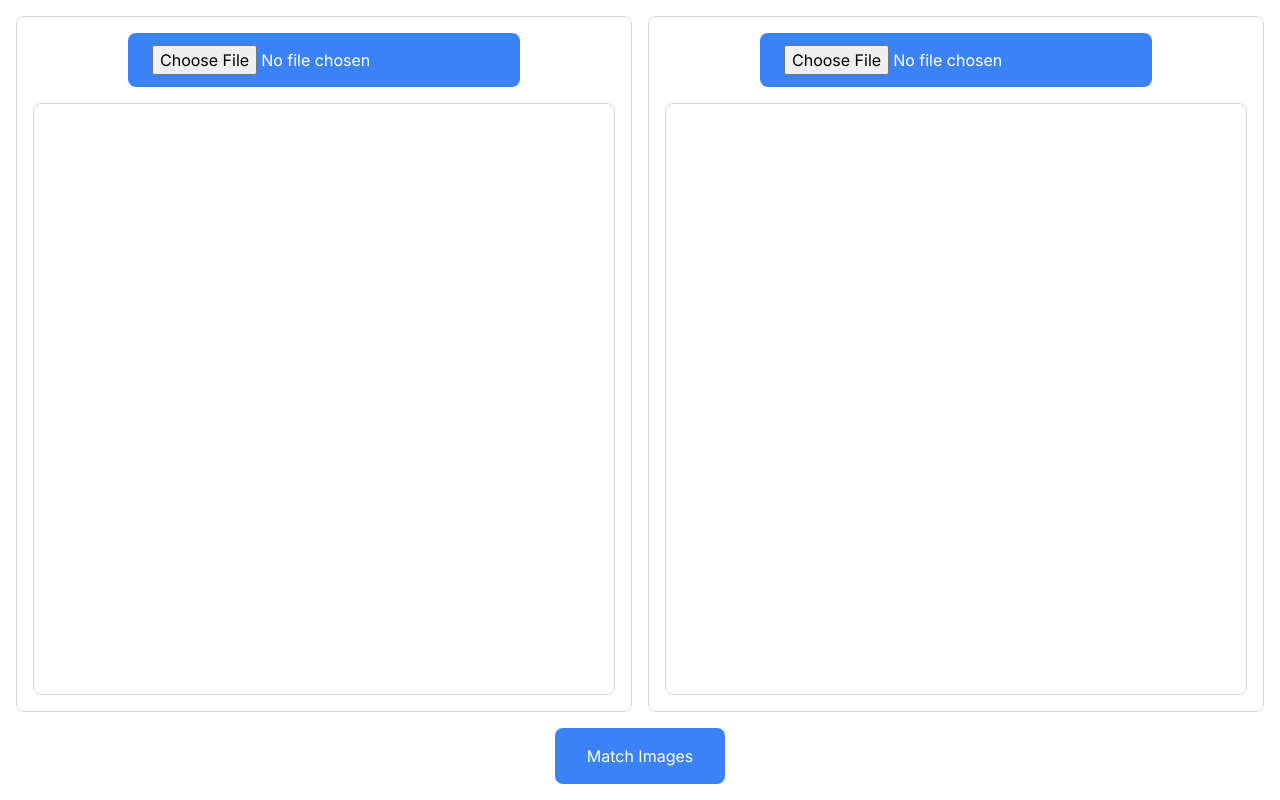
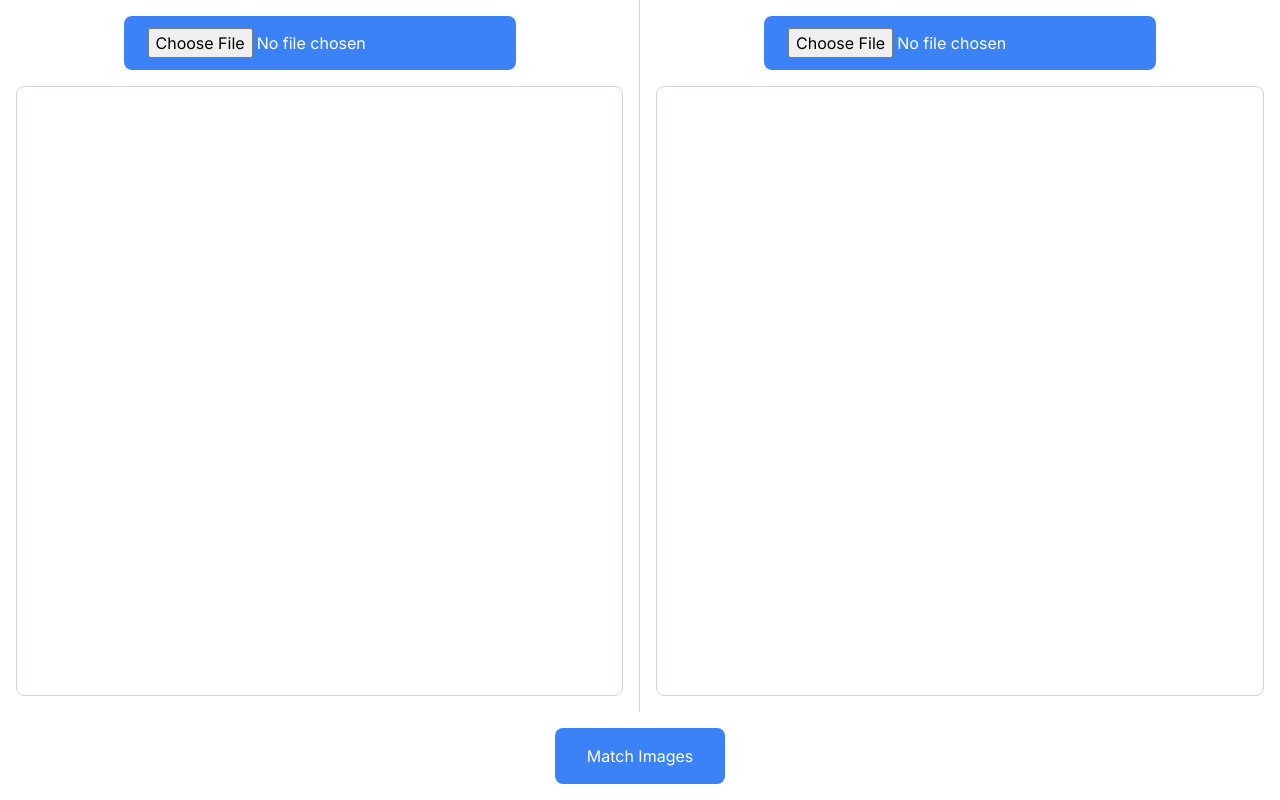
Before and after one commit to montyz69/Match-Images, a Next.js app: page / in a window 1280 px wide. Built offline with nearby package versions, Linux system fonts and the light colour scheme.

Commit message:
fixed bugs

```diff
--- a/app/page.tsx
+++ b/app/page.tsx
@@ -40,22 +40,22 @@ const ImageMatchPage: React.FC = () => {
   };
 
   return (
-    <div className="flex flex-col w-full h-screen p-4">
-      <div className="flex flex-col md:flex-row flex-1 mb-4 space-y-4 md:space-y-0 md:space-x-4">
-        <div className="flex flex-col items-center justify-center w-full md:w-1/2 p-4 border border-gray-300 rounded-lg">
+    <div className="flex flex-col w-full h-screen">
+      <div className="flex flex-1">
+        <div className="flex flex-col items-center justify-center w-1/2 p-4 border-r border-gray-300">
           <input type="file" accept="image/*" onChange={handleLeftImageChange} className="mb-4 px-6 py-3 bg-blue-500 text-white rounded-lg cursor-pointer" />
-          <div className="w-full h-64 md:h-full flex items-center justify-center border border-gray-300 overflow-auto rounded-lg">
-            {leftImage && <img src={URL.createObjectURL(leftImage)} alt="Left Image Preview" className="object-contain max-w-full max-h-full" />}
+          <div className="w-full h-full max-h-[80vh] flex items-center justify-center border border-gray-300 overflow-auto rounded-lg">
+            {leftImage && <img src={URL.createObjectURL(leftImage)} alt="Left Image Preview" className="object-contain w-full h-full" />}
           </div>
         </div>
-        <div className="flex flex-col items-center justify-center w-full md:w-1/2 p-4 border border-gray-300 rounded-lg">
+        <div className="flex flex-col items-center justify-center w-1/2 p-4">
           <input type="file" accept="image/*" onChange={handleRightImageChange} className="mb-4 px-6 py-3 bg-blue-500 text-white rounded-lg cursor-pointer" />
-          <div className="w-full h-64 md:h-full flex items-center justify-center border border-gray-300 overflow-auto rounded-lg">
-            {rightImage && <img src={URL.createObjectURL(rightImage)} alt="Right Image Preview" className="object-contain max-w-full max-h-full" />}
+          <div className="w-full h-full max-h-[80vh] flex items-center justify-center border border-gray-300 overflow-auto rounded-lg">
+            {rightImage && <img src={URL.createObjectURL(rightImage)} alt="Right Image Preview" className="object-contain w-full h-full" />}
           </div>
         </div>
       </div>
-      <div className="text-center">
+      <div className="p-4 text-center">
         <button onClick={handleApiCall} className="px-8 py-4 bg-blue-500 text-white rounded-lg">Match Images</button>
       </div>
     </div>
```
